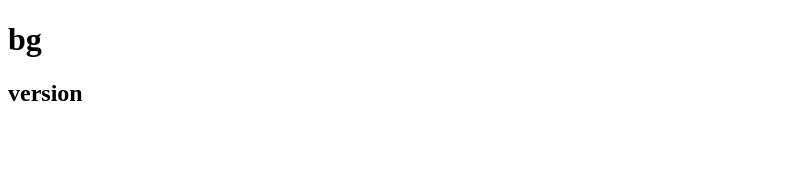
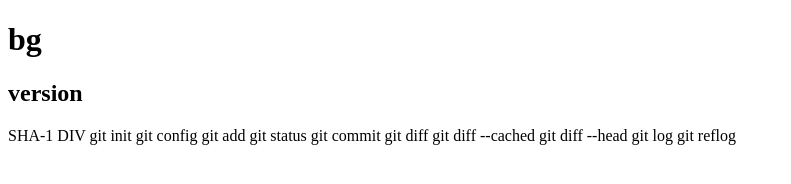
Before and after one commit to MonstorMonstor/git45, a plain HTML site: page index.html in a window 1280 px wide. Shown: the whole page, without its empty margins (0-791 px from the left). Drawn offline with Linux system fonts and the light colour scheme.

Commit message:
git zhiling

```diff
--- a/index.html
+++ b/index.html
@@ -10,5 +10,17 @@
         <h1>bg</h1>
     </div>
     <h2>version </h2>
+    SHA-1
+    DIV
+    git init
+    git config
+    git add
+    git status
+    git commit
+    git diff
+    git diff --cached
+    git diff --head
+    git log
+    git reflog
 </body>
 </html>
```
